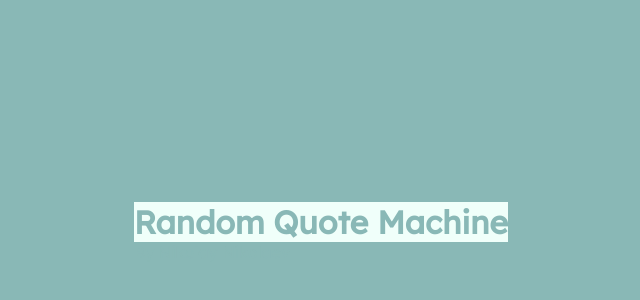
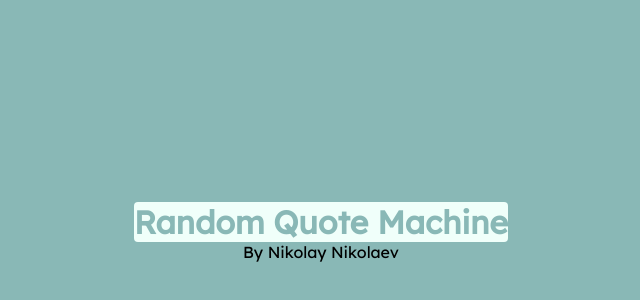
Before and after one commit to N-Nikolaev/FCC--React-1, a React (Vite) app: page / in a window 1280 px wide. Shown: the part 168-468 px from the top of the page, without its empty margins (319-959 px from the left). Built offline with nearby package versions, Linux system fonts and the light colour scheme.

Commit message:
Added footer styling

```diff
--- a/src/scss/index.scss
+++ b/src/scss/index.scss
@@ -18,6 +18,12 @@
 // Breakpoints
 
 $br--desktop:   1024px;
+
+
+// Miscellaneous
+
+$border-radius: 4px;
+
 
 // Mixins
 
@@ -63,4 +69,10 @@
 
 .card {
     background: $bg-card;
+    border-radius: $border-radius;
 }
+
+.footer {
+    color: black;
+    text-align: center;
+}
```
